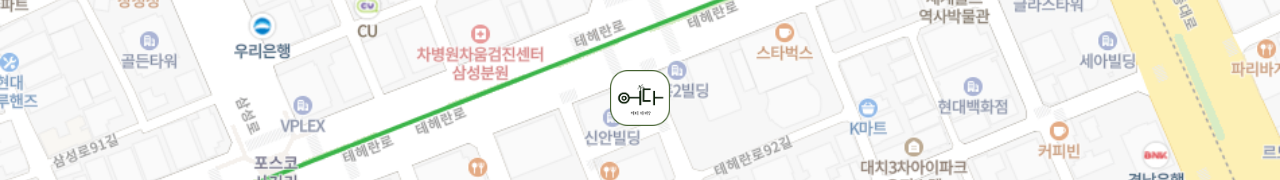
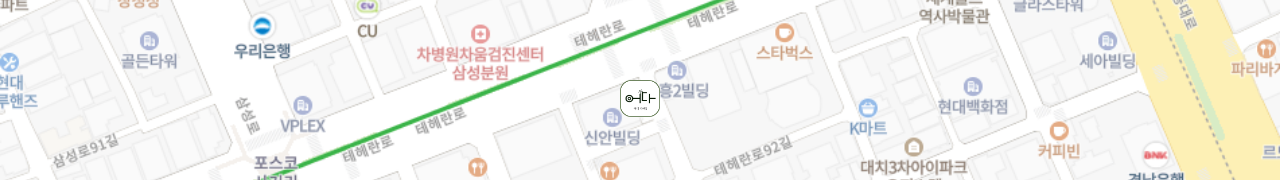
Before and after one commit to scott012069/eoda, a plain HTML site: page index.html in a window 1280 px wide. Shown: the part 11522-11702 px from the top of the page. Drawn offline with Linux system fonts and the light colour scheme.

Commit message:
Update styles.css

```diff
--- a/styles.css
+++ b/styles.css
@@ -20,10 +20,10 @@
 .position_div {
   position: absolute;
   z-index: 1;
-  width: 60px;
-  height: 60px;
+  width: 40px;
+  height: 40px;
   top: 60%;
   left: 50%;
-  margin-top: -30px;
-  margin-left: -30px;
+  margin-top: -20px;
+  margin-left: -20px;
 }
```
